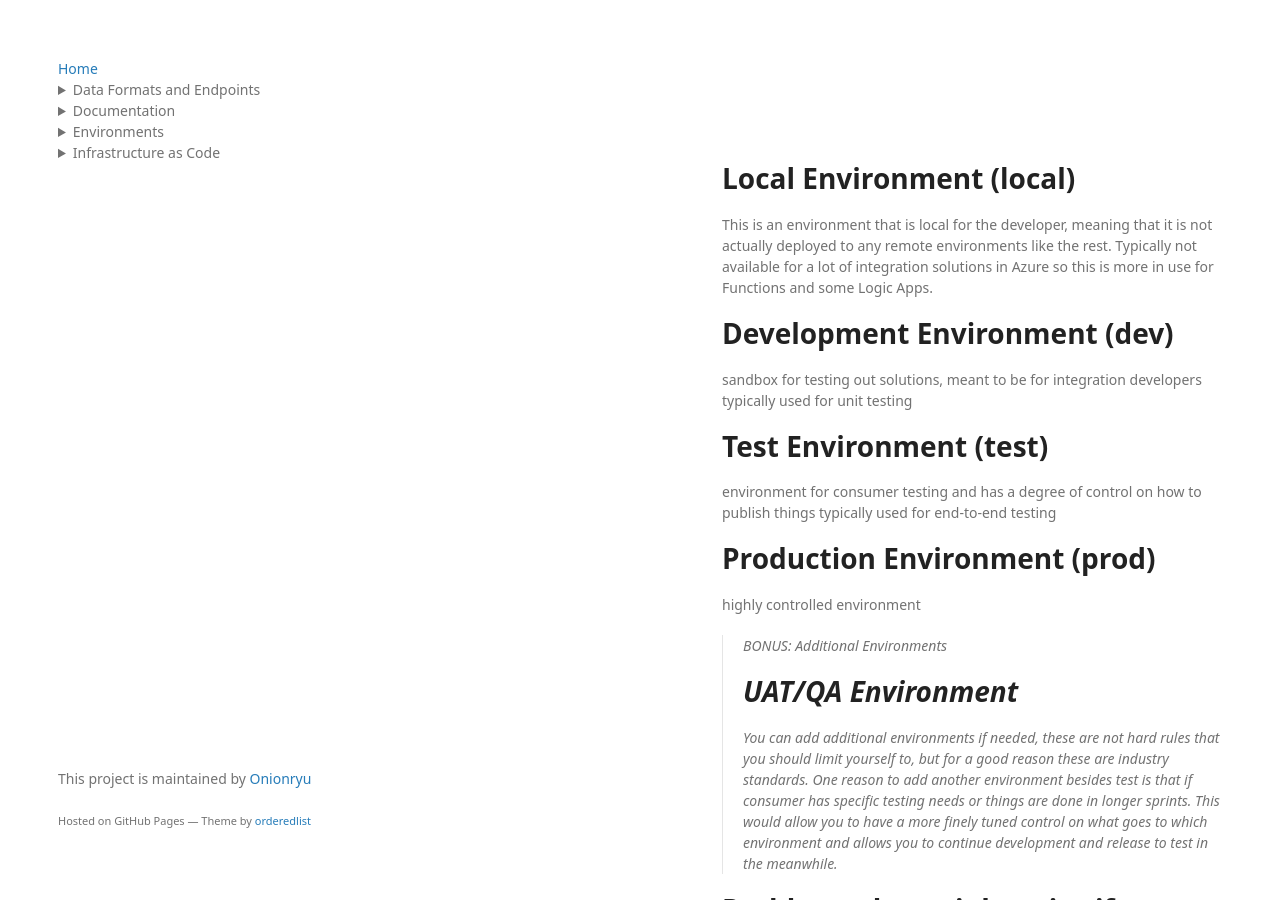
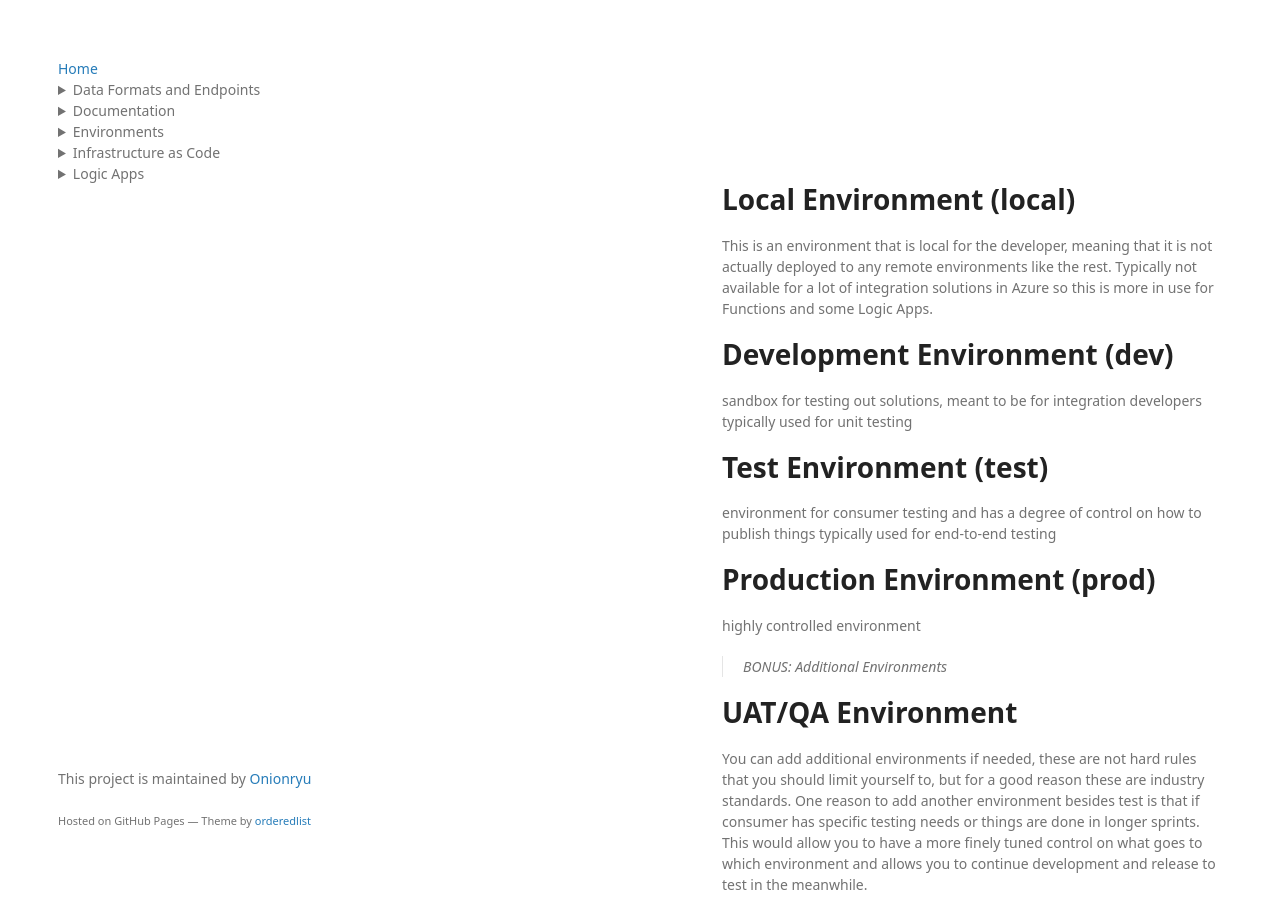
Before and after one commit to Onionryu/reasonably-integrated, a Jekyll site: the page built from docs/environments/environments.md, in a window 1280 px wide and 900 px high. Built offline with Jekyll 4.4.1, drawn with Linux system fonts in a browser that asks for light colours; our own code applies the rules of GitHub Pages for plain Markdown files.

Commit message:
added a page with logic apps consumption and storage account

```diff
--- a/docs/_includes/nav.html
+++ b/docs/_includes/nav.html
@@ -2,6 +2,7 @@
 {% assign documentation = site.pages | where: 'dir', '/documentation/' %}
 {% assign environments = site.pages | where: 'dir', '/environments/' %}
 {% assign infrastructure-as-code = site.pages | where: 'dir', '/infrastructure-as-code/' %}
+{% assign logic-apps = site.pages | where: 'dir', '/logic-apps/' %}
 
 <nav class="navigation">
     <a href="{{ site.basepath }}/">Home</a>
@@ -38,3 +39,11 @@
         {% endfor %}
     </details>
 </nav>
+<nav class="navigation">
+    <details>
+        <summary>Logic Apps</summary>
+        {% for page in logic-apps %}
+            <a href="{{ site.basepath }}{{ page.url }}">{{ page.title }}</a>
+        {% endfor %}
+    </details>
+</nav>
--- a/docs/environments/environments.md
+++ b/docs/environments/environments.md
@@ -17,6 +17,7 @@ typically used for end-to-end testing
 highly controlled environment
 
 > BONUS: Additional Environments
+
 # UAT/QA Environment
 You can add additional environments if needed, these are not hard rules that you should limit yourself to, but for a good reason these are industry standards. One reason to add another environment besides test is that if consumer has specific testing needs or things are done in longer sprints. This would allow you to have a more finely tuned control on what goes to which environment and allows you to continue development and release to test in the meanwhile.
 
```
Also changed, not shown: 1 other file.
